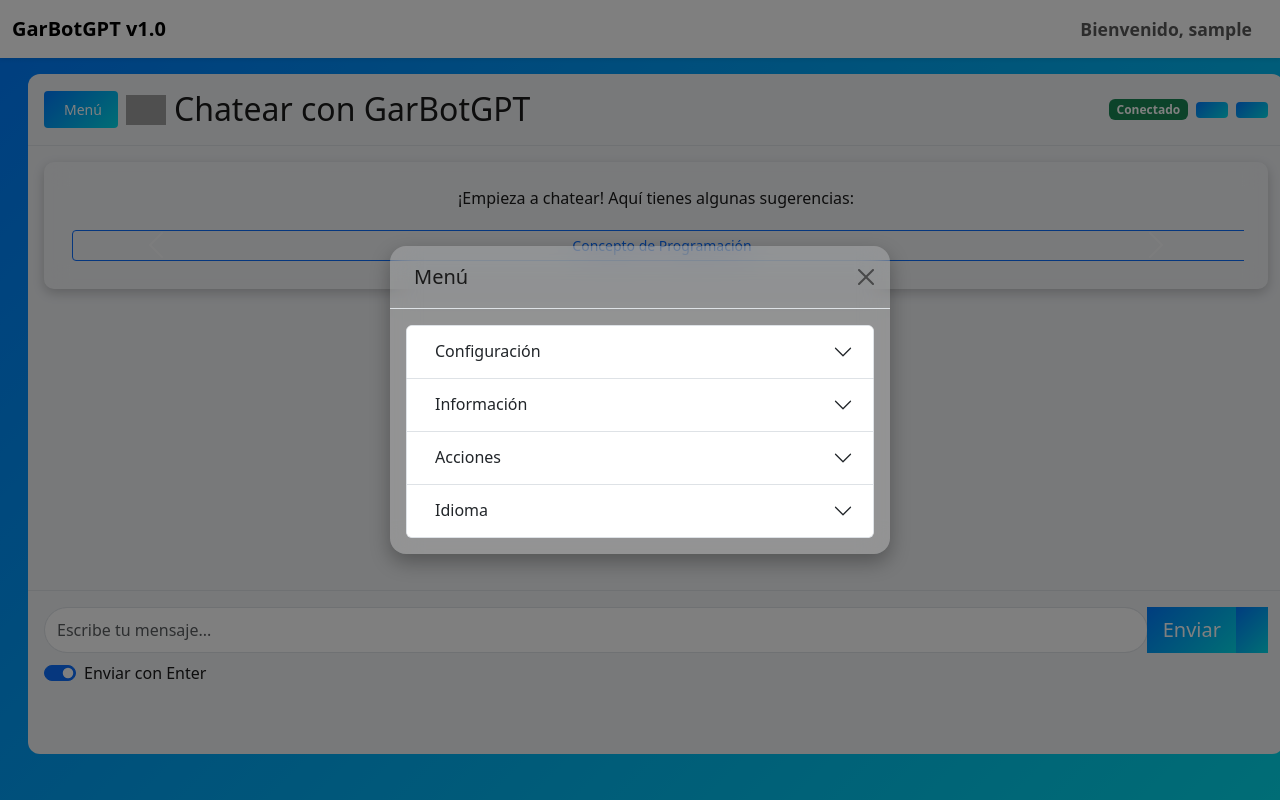
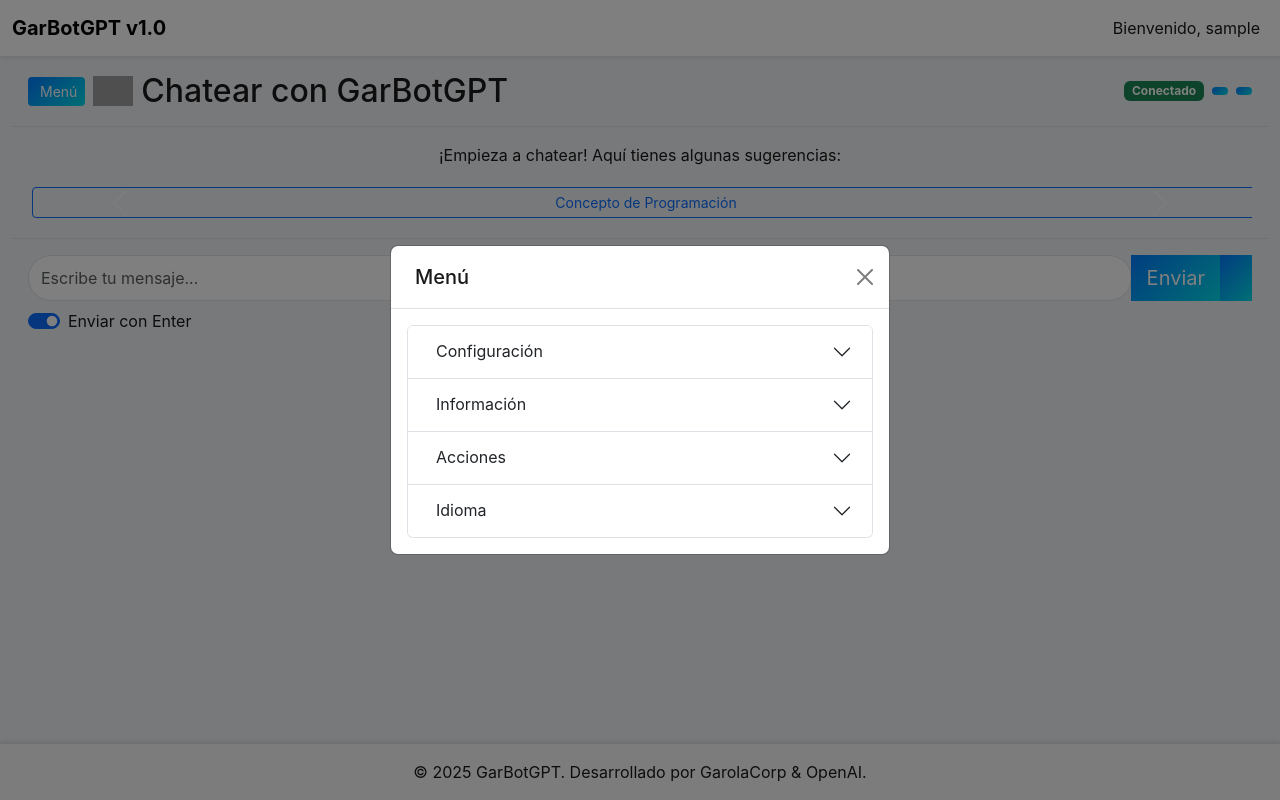
Before and after one commit to Gabo9803/garbotgpt, a Flask app: page /chat in a window 1280 px wide, after a click on "Menú". Run offline with Flask 2, Linux system fonts and the light colour scheme; the visitor is signed in with stand-in values (Sample User, id 1); data comes from the database, SQL or seed files in the repository; data that the repository does not hold is empty; some libraries are stand-ins or nearby versions; grey boxes are pictures that could not be loaded.

Commit message:
Update styles.css

```diff
--- a/app/static/css/styles.css
+++ b/app/static/css/styles.css
@@ -9,7 +9,6 @@
     --message-ai-text: #1a1a1a;
     --navbar-bg: #ffffff;
     --navbar-text: #1a1a1a;
-    --modal-bg: rgba(255, 255, 255, 0.2);
     --gradient: linear-gradient(135deg, #007bff, #00ddeb);
 }
 
@@ -24,18 +23,17 @@
     --message-ai-text: #e0e0e0;
     --navbar-bg: #2c2c2c;
     --navbar-text: #e0e0e0;
-    --modal-bg: rgba(0, 0, 0, 0.3);
     --gradient: linear-gradient(135deg, #004085, #0097a7);
 }
 
 body {
-    background: var(--gradient);
+    background-color: var(--primary-bg);
     color: var(--text-color);
     transition: all 0.3s ease;
     min-height: 100vh;
     display: flex;
     flex-direction: column;
-    overflow-x: hidden;
+    font-family: 'Inter', sans-serif;
 }
 
 .navbar {
@@ -45,24 +43,20 @@
     box-shadow: 0 2px 4px rgba(0, 0, 0, 0.1);
 }
 
-.navbar .nav-link.user-welcome {
-    background: var(--modal-bg);
-    backdrop-filter: blur(8px);
-    -webkit-backdrop-filter: blur(8px);
-    padding: 0.5rem 1rem;
-    border-radius: 8px;
-    font-weight: 600;
-    font-size: 1.1rem;
-    transition: transform 0.2s ease;
+.navbar .nav-link {
+    color: var(--navbar-text);
+    transition: color 0.2s ease;
 }
 
-.navbar .nav-link.user-welcome:hover {
-    transform: scale(1.05);
+.navbar .nav-link:hover {
+    color: #007bff;
 }
 
-.main-content {
-    flex: 1;
-    padding-bottom: 2rem;
+.card {
+    background-color: var(--card-bg);
+    color: var(--text-color);
+    transition: all 0.3s ease;
+    border-radius: 12px;
 }
 
 .btn-gradient {
@@ -70,7 +64,6 @@
     color: #ffffff;
     border: none;
     transition: transform 0.2s ease, box-shadow 0.2s ease;
-    padding: 0.5rem 1rem;
 }
 
 .btn-gradient:hover {
@@ -82,57 +75,55 @@
     background: var(--gradient);
     color: #ffffff;
     border-radius: 12px;
-    padding: 3rem;
+    padding: 4rem 2rem;
     box-shadow: 0 4px 12px rgba(0, 0, 0, 0.2);
+    position: relative;
+    overflow: hidden;
 }
 
-.chat-page {
-    height: 85vh;
-    overflow: hidden;
-    margin: 1rem;
-    border-radius: 12px;
+.hero-section::before {
+    content: '';
+    position: absolute;
+    top: 0;
+    left: 0;
+    width: 100%;
+    height: 100%;
+    background: radial-gradient(circle, rgba(255,255,255,0.2) 0%, transparent 70%);
+    opacity: 0.5;
 }
 
 .chat-container {
+    max-width: 100%;
+    height: 80vh;
     display: flex;
     flex-direction: column;
-    height: 100%;
-    background-color: var(--primary-bg);
     transition: all 0.3s ease;
-    border-radius: 12px;
 }
 
-.chat-container.reduced {
-    margin: 1rem auto;
-    max-width: 700px;
-    height: 65vh;
-    box-shadow: 0 4px 12px rgba(0, 0, 0, 0.2);
+.chat-container.fullscreen {
+    position: fixed;
+    top: 0;
+    left: 0;
+    right: 0;
+    bottom: 0;
+    z-index: 1000;
+    max-width: 100%;
+    height: 100%;
+    margin: 0;
+    border-radius: 0;
 }
 
-.chat-header {
-    padding: 0.8rem 1.2rem;
-    border-bottom: 1px solid rgba(0, 0, 0, 0.1);
-    display: flex;
-    align-items: center;
-}
-
-.chat-body {
+.chat-container .card-body {
     flex: 1;
     overflow-y: auto;
-    padding: 1.2rem;
-    max-height: calc(85vh - 56px - 180px);
-}
-
-.chat-footer {
-    padding: 0.8rem 1.2rem;
-    border-top: 1px solid rgba(0, 0, 0, 0.1);
+    padding: 1.5rem;
 }
 
 .message {
-    margin-bottom: 1.2rem;
-    padding: 0.8rem;
-    border-radius: 10px;
-    max-width: 75%;
+    margin-bottom: 1.5rem;
+    padding: 1rem;
+    border-radius: 12px;
+    max-width: 80%;
     animation-duration: 0.5s;
 }
 
@@ -157,139 +148,50 @@
 
 .markdown-body pre {
     background-color: var(--secondary-bg);
-    padding: 0.8rem;
-    border-radius: 6px;
+    padding: 1rem;
+    border-radius: 8px;
     overflow-x: auto;
 }
 
-.copy-btn, .chat-options .btn, .suggestion-btn {
+.copy-btn, .chat-options .btn {
     transition: opacity 0.2s ease, transform 0.2s ease;
 }
 
-.copy-btn:hover, .chat-options .btn:hover, .suggestion-btn:hover {
+.copy-btn:hover, .chat-options .btn:hover {
     opacity: 0.9;
     transform: scale(1.05);
 }
 
-#responding-indicator {
-    background: var(--modal-bg);
-    backdrop-filter: blur(12px);
-    -webkit-backdrop-filter: blur(12px);
-    padding: 1rem;
-    border-radius: 10px;
-    box-shadow: 0 4px 12px rgba(0, 0, 0, 0.2);
+#responding-indicator .dots::after {
+    content: '';
+    animation: dots 1.5s infinite;
 }
 
-#responding-indicator .typing-effect {
-    display: flex;
-    align-items: center;
-    font-style: italic;
-}
-
-#responding-indicator .typing-dots::after {
-    content: '';
-    animation: typing-dots 1.2s infinite;
-}
-
-@keyframes typing-dots {
+@keyframes dots {
     0% { content: '.'; }
     33% { content: '..'; }
     66% { content: '...'; }
 }
 
-.modal-content.glass {
-    background: var(--modal-bg);
-    backdrop-filter: blur(15px);
-    -webkit-backdrop-filter: blur(15px);
-    border: none;
-    box-shadow: 0 8px 20px rgba(0, 0, 0, 0.3);
-    border-radius: 16px;
-    transition: transform 0.3s ease;
+footer {
+    background-color: var(--secondary-bg);
+    color: var(--text-color);
+    box-shadow: 0 -2px 4px rgba(0, 0, 0, 0.1);
 }
 
-.modal-content.glass:hover {
-    transform: scale(1.02);
-}
-
-.modal-content.glass .modal-header,
-.modal-content.glass .modal-body {
-    background: transparent;
-    color: var(--text-color);
-}
-
-.suggestions.glass {
-    background: var(--modal-bg);
-    backdrop-filter: blur(12px);
-    -webkit-backdrop-filter: blur(12px);
-    padding: 1.5rem;
-    border-radius: 10px;
-    margin-bottom: 1.5rem;
-    box-shadow: 0 4px 12px rgba(0, 0, 0, 0.2);
-}
-
-.suggestions .btn {
-    margin: 0.3rem;
-    transition: transform 0.2s ease;
-}
-
-.suggestions .btn:hover {
-    transform: scale(1.1);
-}
-
-.suggestions-dropdown.glass {
-    position: absolute;
-    top: 100%;
-    left: 0;
-    right: 0;
-    background: var(--modal-bg);
-    backdrop-filter: blur(12px);
-    -webkit-backdrop-filter: blur(12px);
-    border-radius: 8px;
-    box-shadow: 0 4px 12px rgba(0, 0, 0, 0.2);
-    z-index: 1000;
-    padding: 0.8rem;
-    max-height: 250px;
-    overflow-y: auto;
-    border: 1px solid rgba(255, 255, 255, 0.2);
-}
-
-.suggestions-dropdown .suggestion-item {
-    display: block;
-    padding: 0.6rem 1rem;
-    color: var(--text-color);
-    cursor: pointer;
-    border-radius: 6px;
-    transition: background-color 0.2s ease, transform 0.2s ease;
-    margin-bottom: 0.3rem;
-}
-
-.suggestions-dropdown .suggestion-item:hover {
-    background-color: rgba(0, 0, 0, 0.15);
-    transform: translateX(5px);
+.carousel-item img {
+    border-radius: 12px;
+    box-shadow: 0 4px 12px rgba(0, 0, 0, 0.1);
 }
 
 @media (max-width: 576px) {
-    .chat-page {
-        height: 90vh;
-        margin: 0.5rem;
-    }
-    .chat-body {
-        max-height: calc(90vh - 56px - 200px);
+    .chat-container {
+        height: 85vh;
     }
     .message {
-        max-width: 85%;
+        max-width: 90%;
     }
-    .chat-header h2 {
-        font-size: 1.1rem;
-    }
-    .navbar .nav-link.user-welcome {
-        font-size: 0.95rem;
-        padding: 0.4rem 0.8rem;
-    }
-    .btn-gradient {
-        padding: 0.4rem 0.8rem;
-    }
-    .suggestions-dropdown {
-        max-height: 200px;
+    .hero-section {
+        padding: 2rem 1rem;
     }
 }
```
